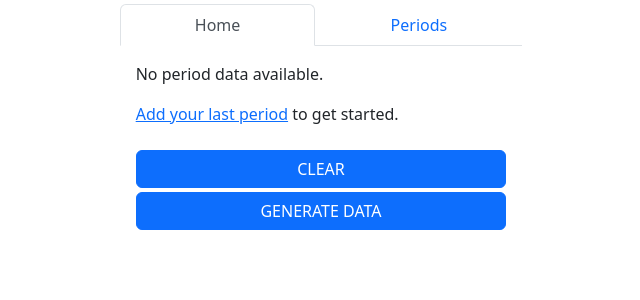
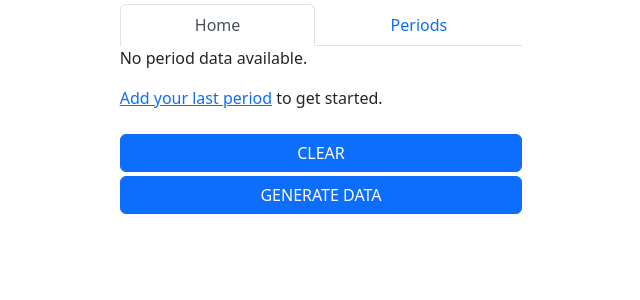
Before and after one commit to osuvaldo90/fried-eggs, a Next.js app: page / in a window 1280 px wide. Shown: the top 300 px of the page, without its empty margins (319-959 px from the left). Built offline with nearby package versions, Linux system fonts and the light colour scheme.

Commit message:
Minor layout changes

```diff
--- a/pages/_app.tsx
+++ b/pages/_app.tsx
@@ -50,7 +50,6 @@ export default function App({ Component, pageProps }: AppProps) {
             </Nav>
           </div>
 
-          <div className="p-3">
           <Component
             {...pageProps}
             periodHistory={periodHistory}
@@ -60,7 +59,6 @@ export default function App({ Component, pageProps }: AppProps) {
           {isDevelopment() && (
             <DevTools className="mt-4 d-grid gap-1" updatePeriodHistory={updatePeriodHistory} />
           )}
-          </div>
         </Col>
       </Row>
     </Container>
--- a/pages/index.tsx
+++ b/pages/index.tsx
@@ -57,7 +57,8 @@ const App = ({ periodHistory }: { periodHistory: Period[] }) => {
             Your last period was on <span className="fw-bold">{formatDate(lastPeriod.date)}</span>.
           </p>
           <p className="text-danger">
-            Your danger zone is{' '}
+            Your danger zone is
+            <br />
             <span className="fw-bold">
               {formatDate(dangerZone.start)} – {formatDate(dangerZone.end)}
             </span>
```
Lines whose indentation alone changed are shown as unchanged.
